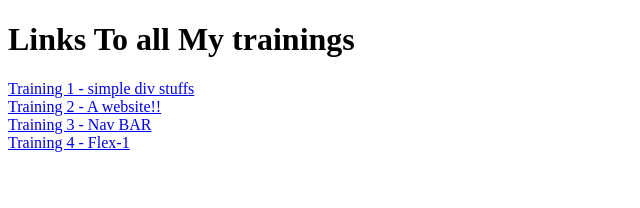
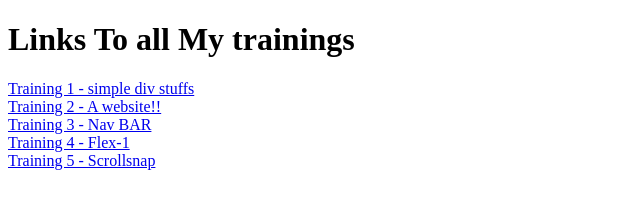
Before and after one commit to SU-Ki-MA/Training-files, a plain HTML site: page index.html in a window 1280 px wide. Shown: the whole page, without its empty margins (0-640 px from the left). Drawn offline with Linux system fonts and the light colour scheme.

Commit message:
added training scrollsnap, added comments on Training4 flex styles

```diff
--- a/TR_4_flextraining1/css/styles.css
+++ b/TR_4_flextraining1/css/styles.css
@@ -20,7 +20,7 @@ body{
   justify-content: space-around;
   /* the following both r conflicting */
   /* align-items: baseline; */
-  /* align-content: space-around; */
+  /* align-content: space-around;*/ /* this involves multiple rows or columns */
 }
 
 .item{
--- /dev/null
+++ b/TR_5_scrollsnap/css/styles.css
@@ -0,0 +1,34 @@
+*{
+  margin:0;
+  padding:0;
+  box-sizing: border-box;
+  font-family: 'Montserrat', sans-serif;
+}
+
+section{
+  height:100vh;
+  display: flex;
+  justify-content: center;
+  align-items: center;
+  color: #FFF;
+  scroll-snap-align: start;
+}
+
+.container{
+  scroll-snap-type: y mandatory; /* manditory, proximity, and many more... */
+  overflow-y: scroll;
+  height: 100vh;
+}
+
+.one{
+  background-color: rgb(36,168,138);
+}
+.two{
+  background-color: rgb(211,79,79);
+}
+.three{
+  background-color: rgb(64,97,191);
+}
+.four{
+  background-color: lightsalmon;
+}
--- a/index.html
+++ b/index.html
@@ -22,6 +22,8 @@
       <a href="TR_3_navbar1/navbar1.html">Training 3 - Nav BAR</a>
       <br>
       <a href="TR_4_flextraining1/flex1.html">Training 4 - Flex-1</a>
+      <br>
+      <a href="TR_5_scrollsnap/scrollsnap.html">Training 5 - Scrollsnap</a>
     </section>
     <aside></aside>
   </div>
```
Also changed, not shown: TR_5_scrollsnap/scrollsnap.html (added, +33 -0 lines), TR_5_scrollsnap/img/favicon.ico (added).
